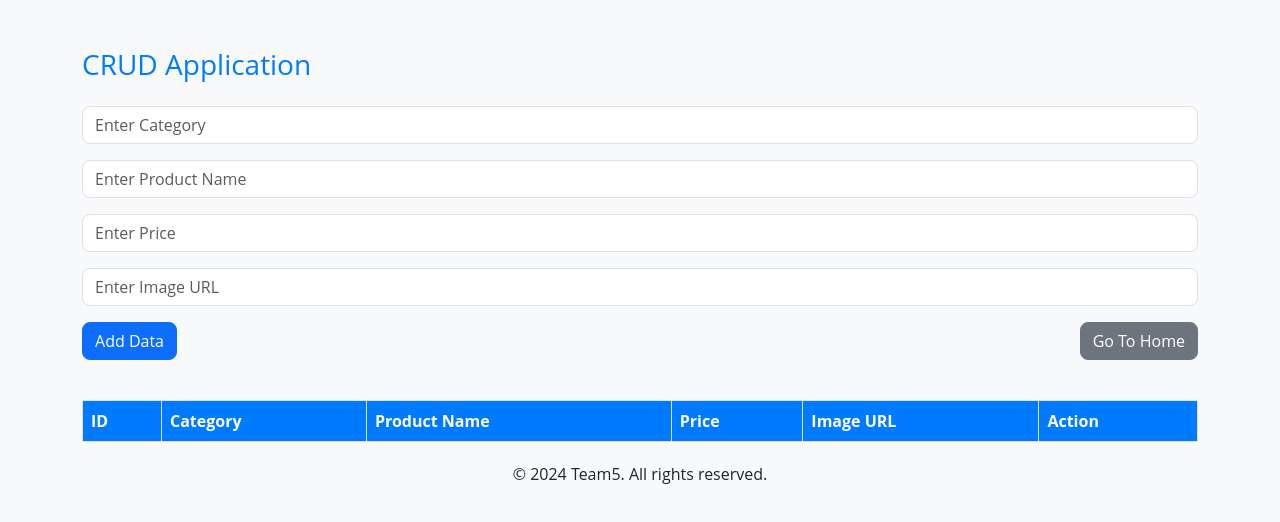
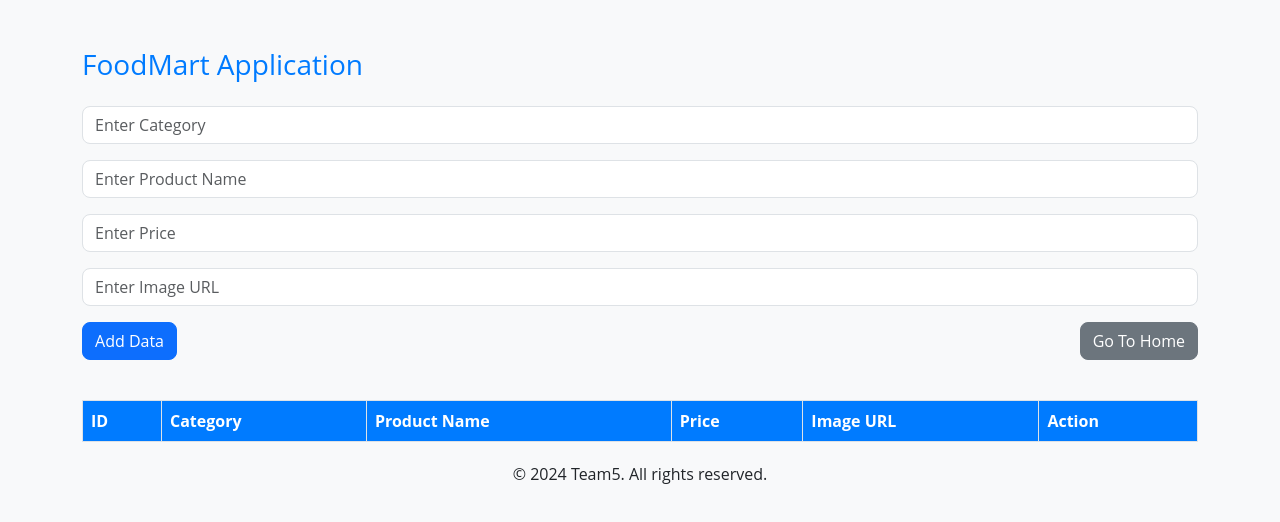
Before and after one commit to Haninkhdour963/User-Authentication-with-session-Storage, a plain HTML site: page admin.html in a window 1280 px wide. Drawn offline with nearby package versions, Linux system fonts and the light colour scheme.

Commit message:
Update admin.html

```diff
--- a/admin.html
+++ b/admin.html
@@ -38,7 +38,7 @@
 </head>
 <body>
     <div class="container mt-5">
-        <h3 class="header-title mb-4">CRUD Application</h3>
+        <h3 class="header-title mb-4">FoodMart Application</h3>
         <form action="" id="form" class="mb-4">
             <div class="form-group mb-3">
                 <input type="text" id="category" class="form-control" placeholder="Enter Category" required>
```
